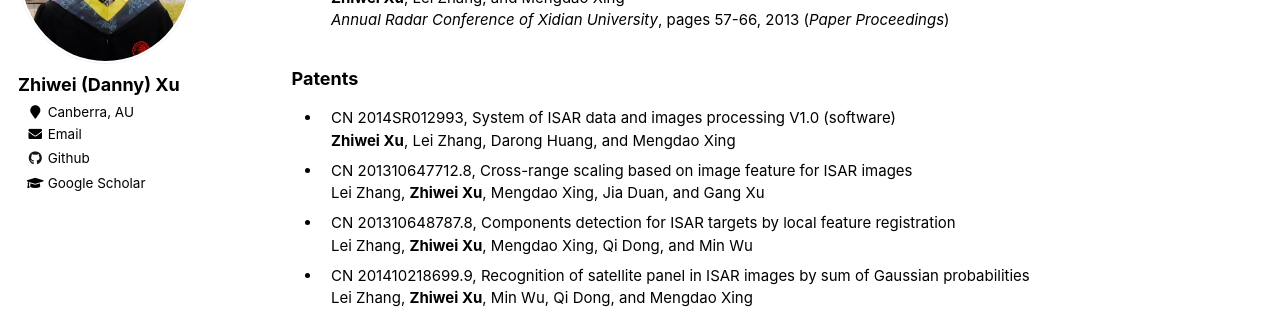
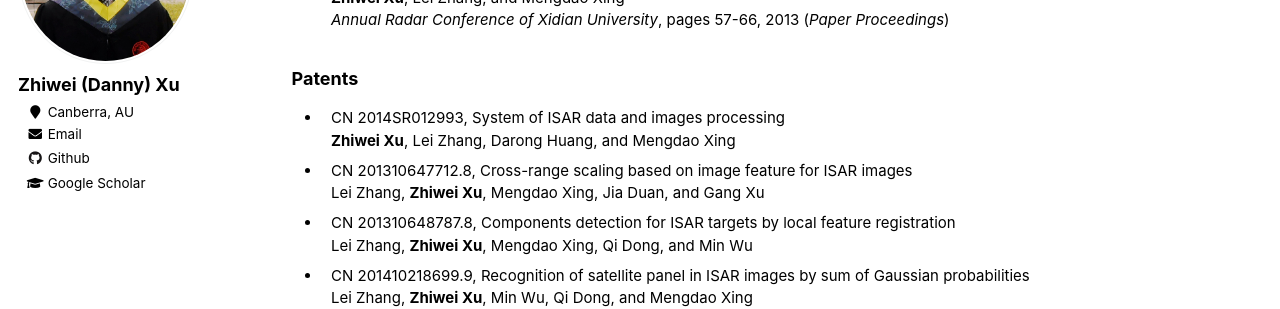
Before and after one commit to zwxu064/zwxu064.github.io, a Jekyll site: the page built from _pages/about.html, in a window 1280 px wide and 900 px high, scrolled down 2555 px. Shown: the part 152-461 px from the top of the window. Built offline with Jekyll 4.4.1, drawn with Linux system fonts in a browser that asks for light colours.

Commit message:
Update about.html

```diff
--- a/_pages/about.html
+++ b/_pages/about.html
@@ -212,7 +212,7 @@ ul{li{padding-inline-start: 1ch;}}
 
 <h3 class="tab">Patents</h3>
   <ul>
-    <li><div>CN 2014SR012993, System of ISAR data and images processing V1.0 (software)
+    <li><div>CN 2014SR012993, System of ISAR data and images processing
         <div><span style="color:black;font-size:1em"><strong>Zhiwei Xu</strong>, Lei Zhang, Darong Huang, and Mengdao Xing</span></div></div>
 
     <li><div>CN 201310647712.8, Cross-range scaling based on image feature for ISAR images
```
